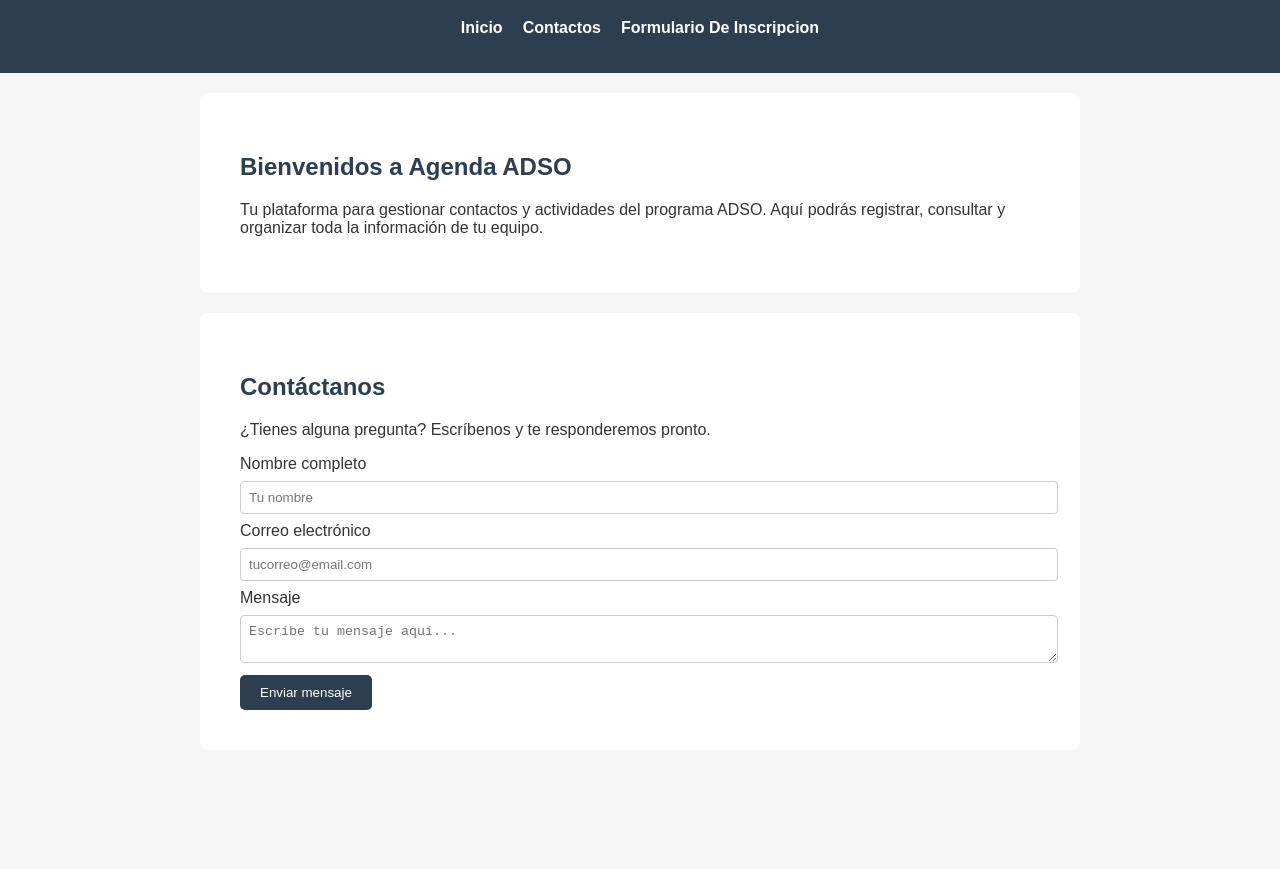
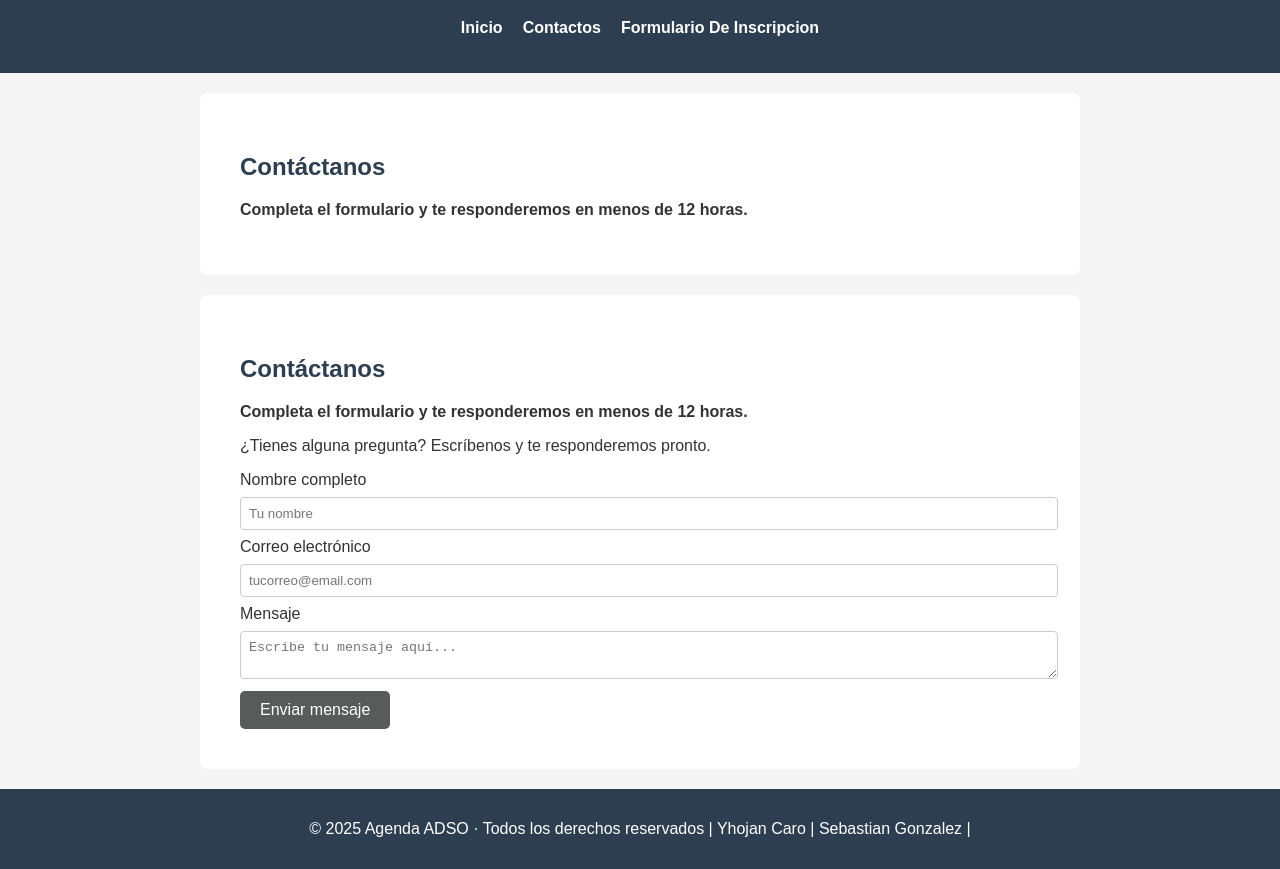
Before and after one commit to YhojanCaro19/Agenda-ADSO-ControlDeVersiones, a plain HTML site: page index.html in a window 1280 px wide. Shown: the part 81-950 px from the top of the page. Before the commit the page ends 851 px from the top, so only its background shows below. Drawn offline with Linux system fonts and the light colour scheme.

Commit message:
Feat/mejoras formulario (#8)
* style: cambiar color del botón enviar a verde

* feat: agregar footer con información del sitio

* feat: agregar descripción al formulario de contacto

* Color cambiado

* Ya cambie el 24 por 12 horas

* Ya agregue los nombres en derechos

* Ya agregue los signos de exclamacion

```diff
--- a/index.html
+++ b/index.html
@@ -2,7 +2,7 @@
 <html lang="es">
 <head>
     <meta charset="UTF-8">
-    <title>Agenda ADSO</title>
+    <title>¡Bienvenidos A Agenda ADSO!</title>
     <style>
         body {
             font-family: Arial, sans-serif;
@@ -44,13 +44,20 @@
             color: #2c3e50;
         }
 
+        /* CAMBIO 1 - botón verde con hover */
         button {
-            background-color: #2c3e50;
+            background-color: #595a5a;
             color: white;
             padding: 10px 20px;
             border: none;
             border-radius: 5px;
             cursor: pointer;
+            font-size: 16px;
+            transition: background-color 0.3s;
+        }
+
+        button:hover {
+            background-color: #1e8449;
         }
 
         input, textarea {
@@ -59,6 +66,15 @@
             margin: 8px 0;
             border: 1px solid #ccc;
             border-radius: 4px;
+        }
+
+        /* CAMBIO 3 - footer */
+        footer {
+            background-color: #2c3e50;
+            color: white;
+            text-align: center;
+            padding: 15px;
+            margin-top: 20px;
         }
     </style>
 </head>
@@ -75,13 +91,15 @@
     </header>
 
     <section id="inicio">
-        <h2>Bienvenidos a Agenda ADSO</h2>
-        <p>Tu plataforma para gestionar contactos y actividades del programa ADSO.
-        Aquí podrás registrar, consultar y organizar toda la información de tu equipo.</p>
+        <h2>Contáctanos</h2>
+<p><strong>Completa el formulario y te responderemos en menos de 12 horas.</strong></p>
     </section>
 
     <section id="contacto">
         <h2>Contáctanos</h2>
+        <!-- CAMBIO 2 - descripción agregada -->
+        <p><strong>Completa el formulario y te responderemos
+        en menos de 12 horas.</strong></p>
         <p>¿Tienes alguna pregunta? Escríbenos y te responderemos pronto.</p>
         <form>
             <div>
@@ -99,6 +117,9 @@
             <button type="submit">Enviar mensaje</button>
         </form>
     </section>
+    <footer>
+        <p>© 2025 Agenda ADSO · Todos los derechos reservados | Yhojan Caro | Sebastian Gonzalez |</p>
+    </footer>
 
 </body>
 </html>
```
